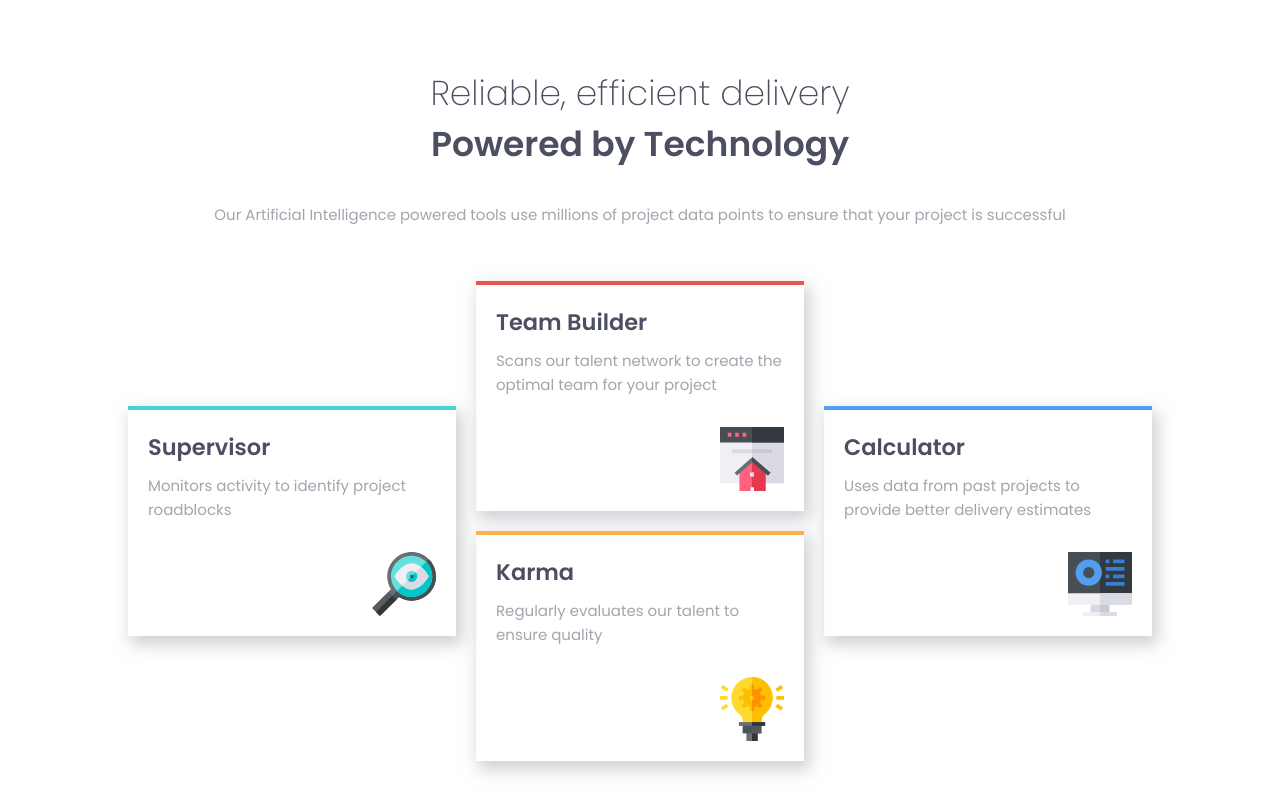
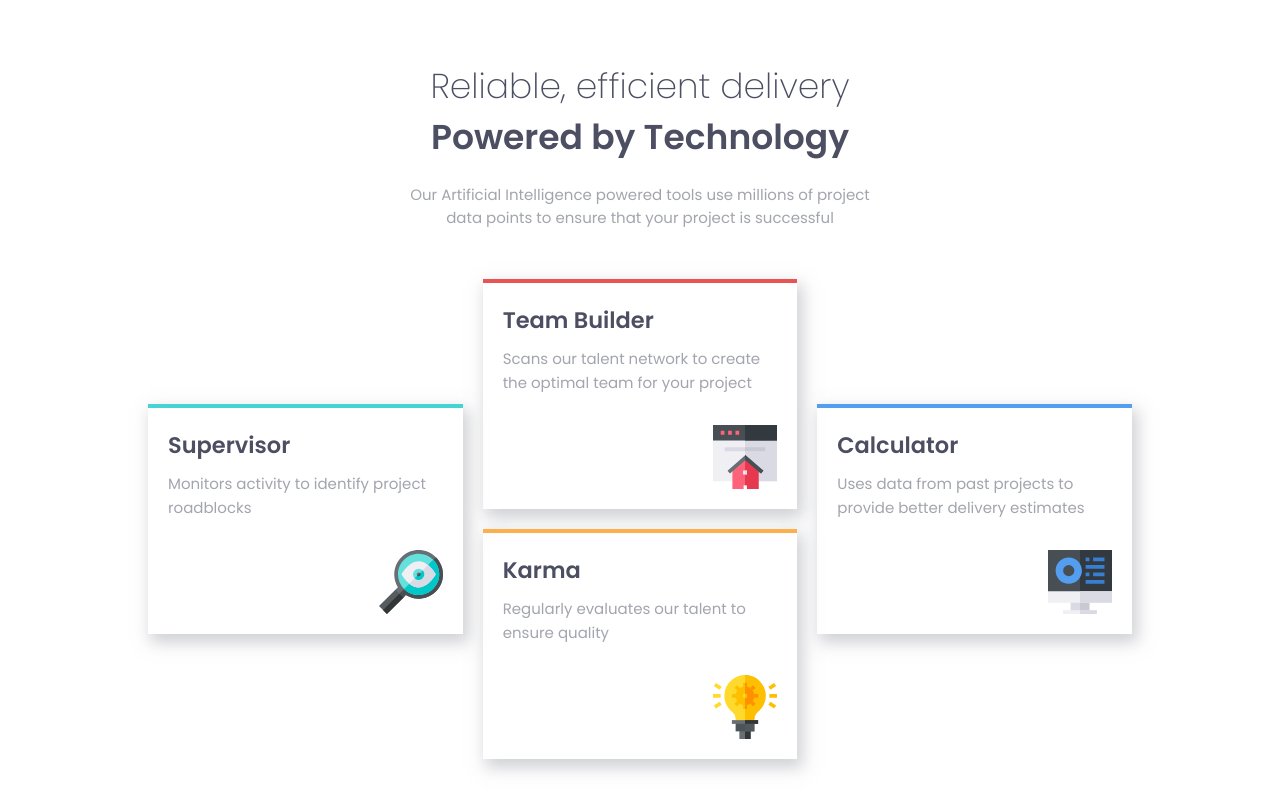
Before and after one commit to mjpfelicia/four-card-feature-section, a plain HTML site: page index.html in a window 1280 px wide. Drawn offline with Linux system fonts and the light colour scheme.

Commit message:
melhorias na pagina css

```diff
--- a/style.css
+++ b/style.css
@@ -29,6 +29,7 @@
     .conteudo_total {
         display: grid;
         grid-gap: 20px;
+        padding: 20px;
     }
 
     .primeiro {
@@ -135,10 +136,10 @@
         }
         .reliable_tituto_1 {
             font-size: 2.3em;
-            grid-row: 1;
+            margin: 20px 0px;
         }
         .reliable_texto_p {
-            grid-row: 2;
+            padding: 0px calc(5vw * 2 * 2);
         }
         .supervisor {
             grid-column: 1/3;
```
